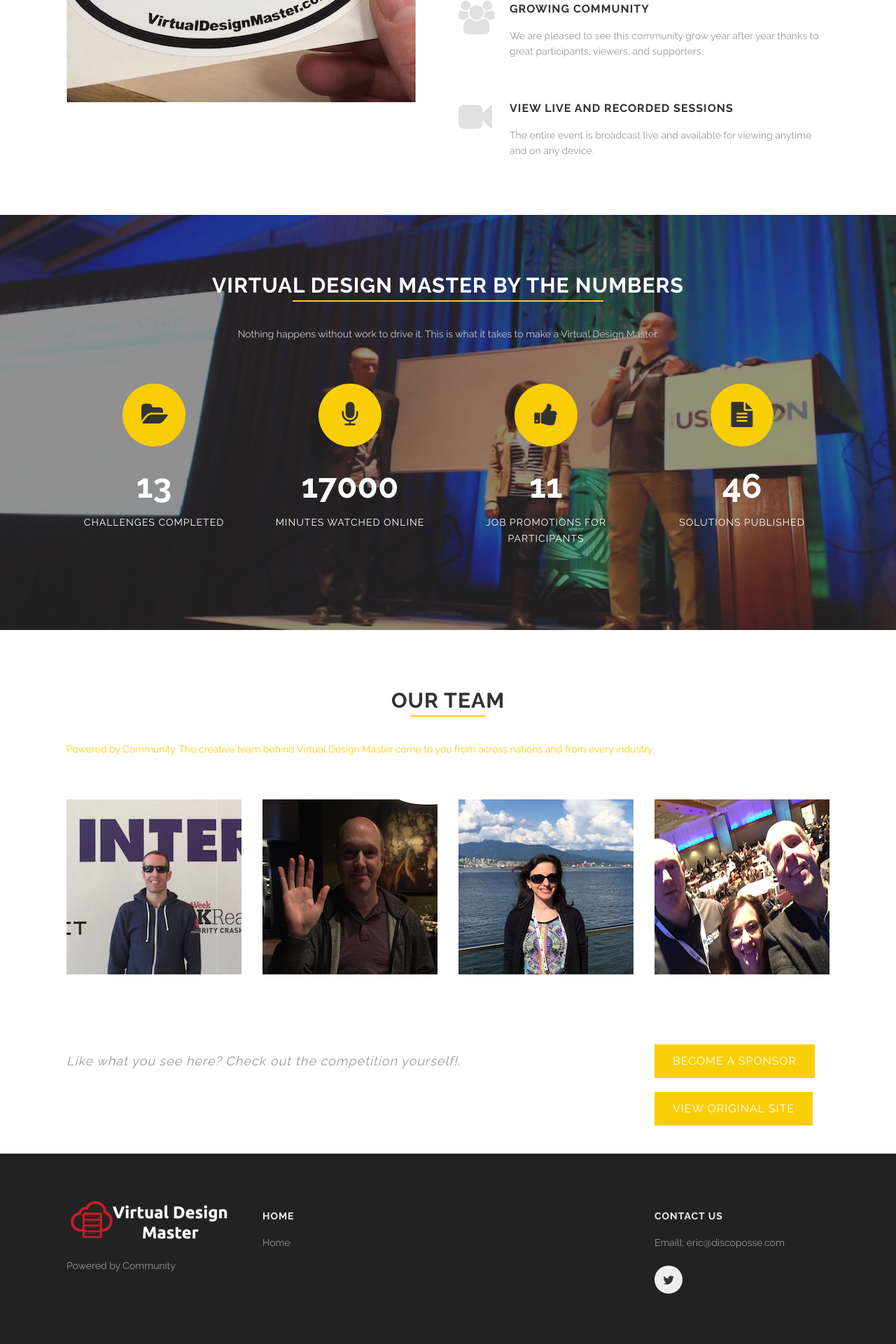
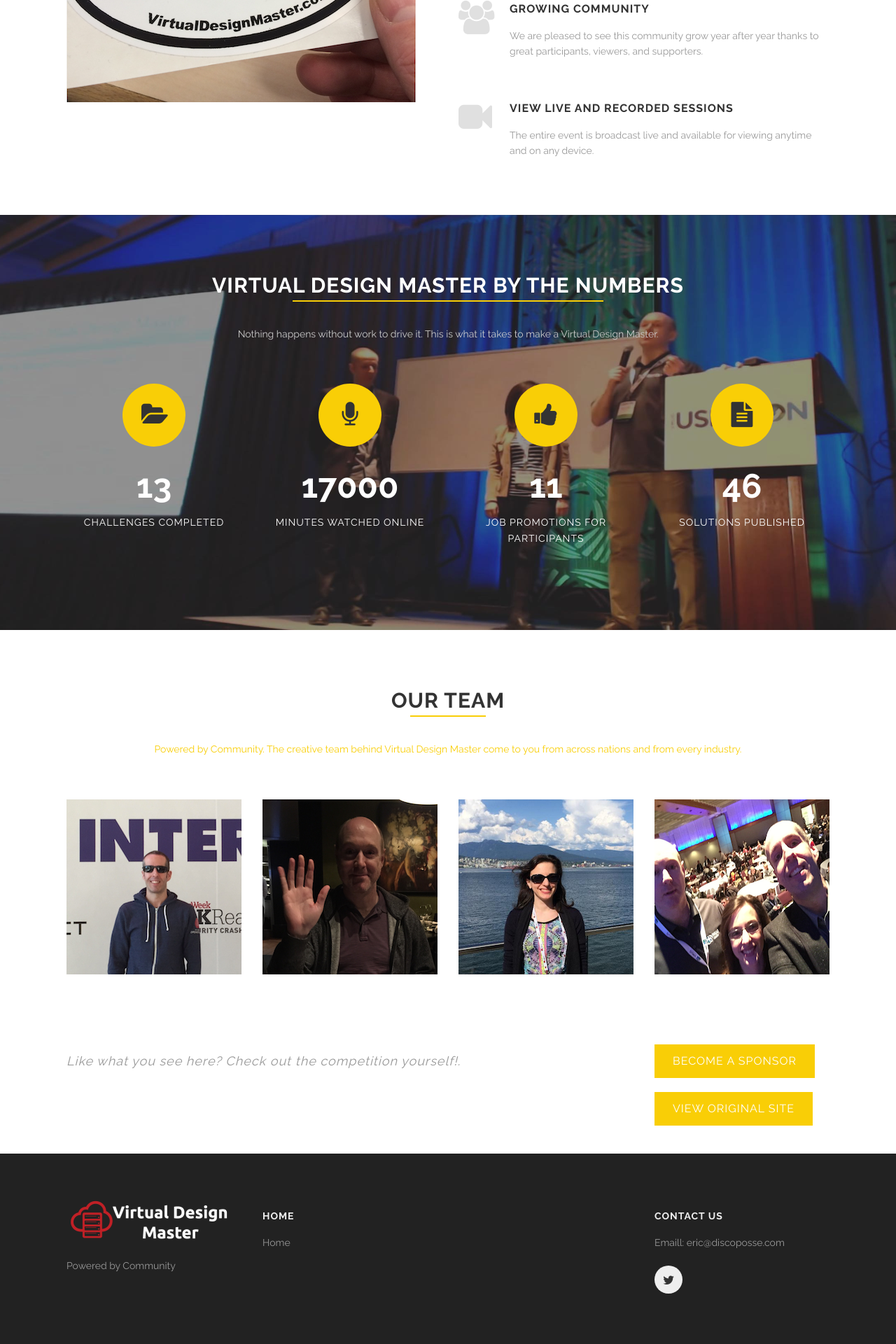
Before and after one commit to VirtualDesignMaster/virtualdesignmaster.github.io, a Jekyll site: the page built from index.html, in a window 1280 px wide. Shown: the part 2378-4298 px from the top of the page at 70% size. Built offline with Jekyll 4.4.1, drawn with Linux system fonts in a browser that asks for light colours.

Commit message:
centered team text

```diff
--- a/index.html
+++ b/index.html
@@ -272,7 +272,7 @@
     <div class='large-12 columns'>
       {% include section-header.html title="Our team" %}
       <div class='spacing'></div>
-      <p>
+      <p align='center'>
         Powered by Community. The creative team behind Virtual Design Master come to you from across nations and from every industry.
       </p>
       <div class='two spacing'></div>
```
